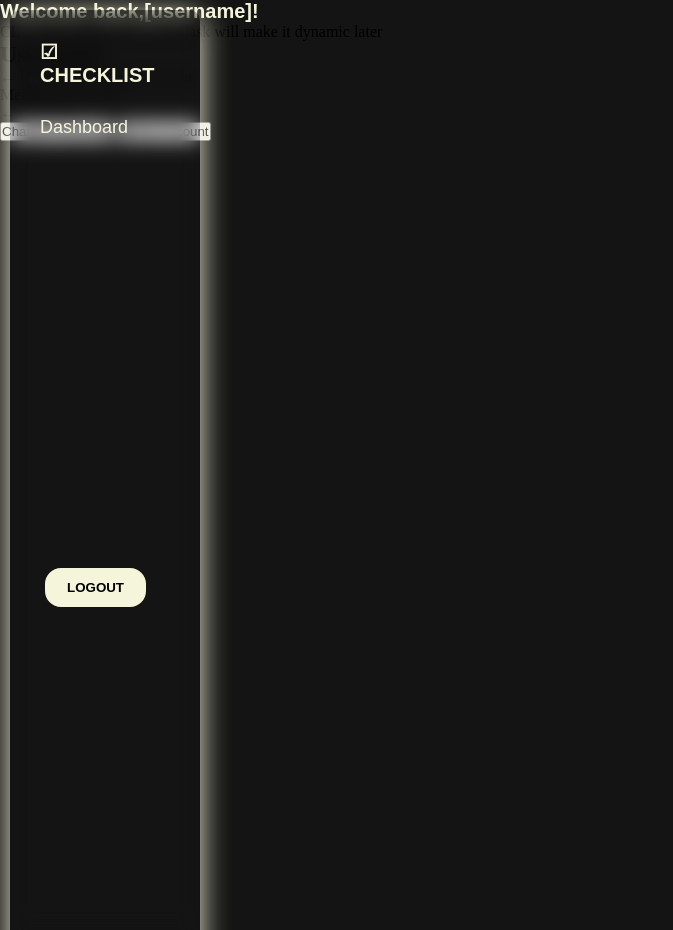
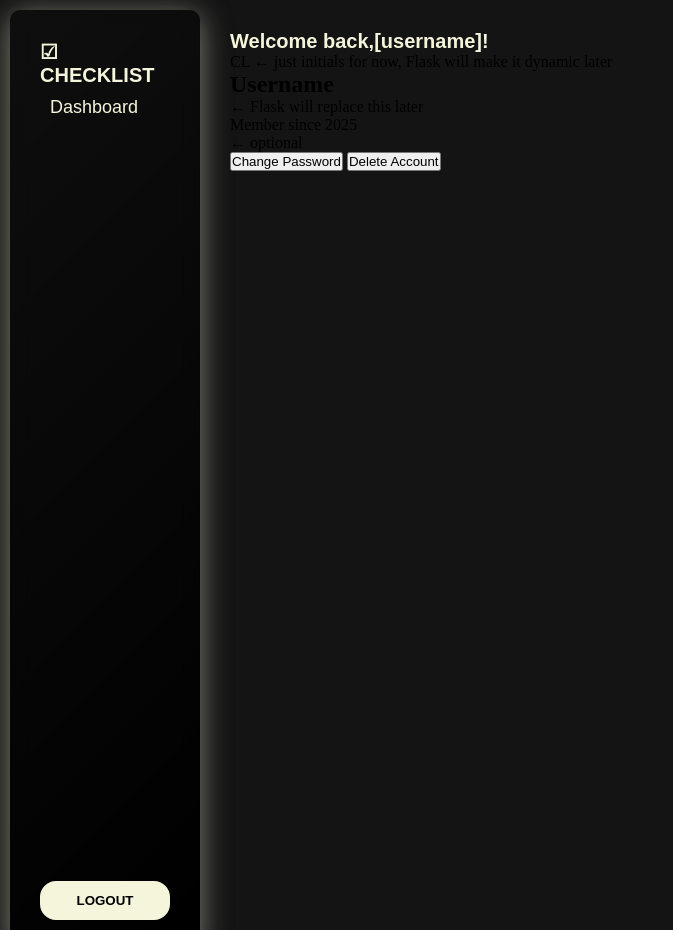
Before and after one commit to godwink12/python-login-system, a Python web app: template Template/dashboard.html in a window 1280 px wide. Shown: the whole page, without its empty margins (0-673 px from the left). Run offline with Jinja, Linux system fonts and the light colour scheme; the template is opened without the code that fills it, so the values that code supplies are empty; some web fonts are replaced.

Commit message:
Refactor dashboard layout and styling for improved user experience and consistency

```diff
--- a/Template/Styling/dashboard.css
+++ b/Template/Styling/dashboard.css
@@ -13,15 +13,18 @@ body {
   margin: 10px;
   padding: 30px;
   width: 130px;
-  height: 100%; /* Full height */
+  height: calc(100vh - 50px);  /* subtracts the top and bottom margin */
   position: fixed; /* Make it stick, even on scroll */
   overflow: auto; /* Enable scrolling if the sidenav has too much content */
-  background-color: linear-gradient (135deg, rgba(219, 13, 147, 0.1), rgb(255, 255, 255));
+  background: linear-gradient(135deg, rgba(0, 0, 0, 0.247), rgb(0, 0, 0));
   border-radius: 10px;
-  box-shadow: 0 5px 30px rgba(245, 245, 220, 1.0) ;
+  box-shadow: 0 5px 30px rgba(245, 245, 220, 0.5) ;
   -webkit-backdrop-filter: blur(10px);
   backdrop-filter: blur(10px);
-  display: block;
+  display: flex;
+  flex-direction: column;
+  justify-content: space-between;
+
 }
 
 h1{
@@ -33,16 +36,18 @@ h1{
 
 /**** LOGOUT btn ****/
 .logout-btn {
-    background-color: rgba(245, 245, 220, 1.0);
+    background: rgba(245, 245, 220, 1.0);
     border: 2px solid rgba(245, 245, 220, 1.0);
     border-radius: 16px;
     padding: 10px 20px;
     font-weight: bolder;
     color: rgb(0, 0, 0);
     cursor: pointer;
-    position: relative;
-    top: 460px;
-    left: 5px;
+}
+
+.logout-btn a {
+    color: black;
+    text-decoration: none;
 }
 
 .logout-btn:hover {
@@ -52,9 +57,10 @@ h1{
 }
 
 
+
 a{
     text-decoration: none;
-    color: black;
+    color: rgba(245, 245, 220, 1.0);
 }
 
 button a:hover {
@@ -63,18 +69,18 @@ button a:hover {
 
 
 .main-content{
-    justify-content: center;
-    align-items: center;
+    margin-left: 200px;  /* sidebar width + margin */
+    padding: 30px;
 }
 
 .dashboard{
+    display: block;
+    padding: 10px;
+    border-radius: 8px;
     font-family: 'Clash Grotesk', sans-serif;
     color: rgba(245, 245, 220, 1.0);
-    position: relative;
-    top: 30px;
     font-size: 18px;
-    width: 130px;
-    height: 100%;
+    width: 100%;
 }
 
 .dashboard:hover{
--- a/Template/dashboard.html
+++ b/Template/dashboard.html
@@ -5,17 +5,19 @@
     <meta charset="UTF-8">
     <meta name="viewport" content="width=device-width, initial-scale=1.0">
     <link rel="stylesheet" href="Styling/dashboard.css">
-    <link href="https://api.fontshare.com/v2/css?f[]=clash-grotesk@200,300,400,500,600,700&display=swap" rel="stylesheet">
+    <link href="https://api.fontshare.com/v2/css?f[]=clash-grotesk@200,300,400,500,600,700&display=swap"
+        rel="stylesheet">
     <title>Document</title>
 </head>
 
 <body>
-    <div class="navbar">
-        <nav></nav>
-        <h1>☑ CHECKLIST</h1>
-        <a  class="dashboard" href="#">Dashboard</a>
-        <button type="button" class="logout-btn"><a href="Login.html">LOGOUT</a></button>
-    </div>
+    <nav class="navbar">
+        <div>
+            <h1>☑ CHECKLIST</h1>
+            <a class="dashboard" href="#">Dashboard</a>
+        </div>
+        <button class="logout-btn" onclick="window.location='Login.html'">LOGOUT</button>
+    </nav>
 
     <section>
         <div class="main-content">
```
Also changed, not shown: Template/Styling/style.css (+8 -34 lines).
